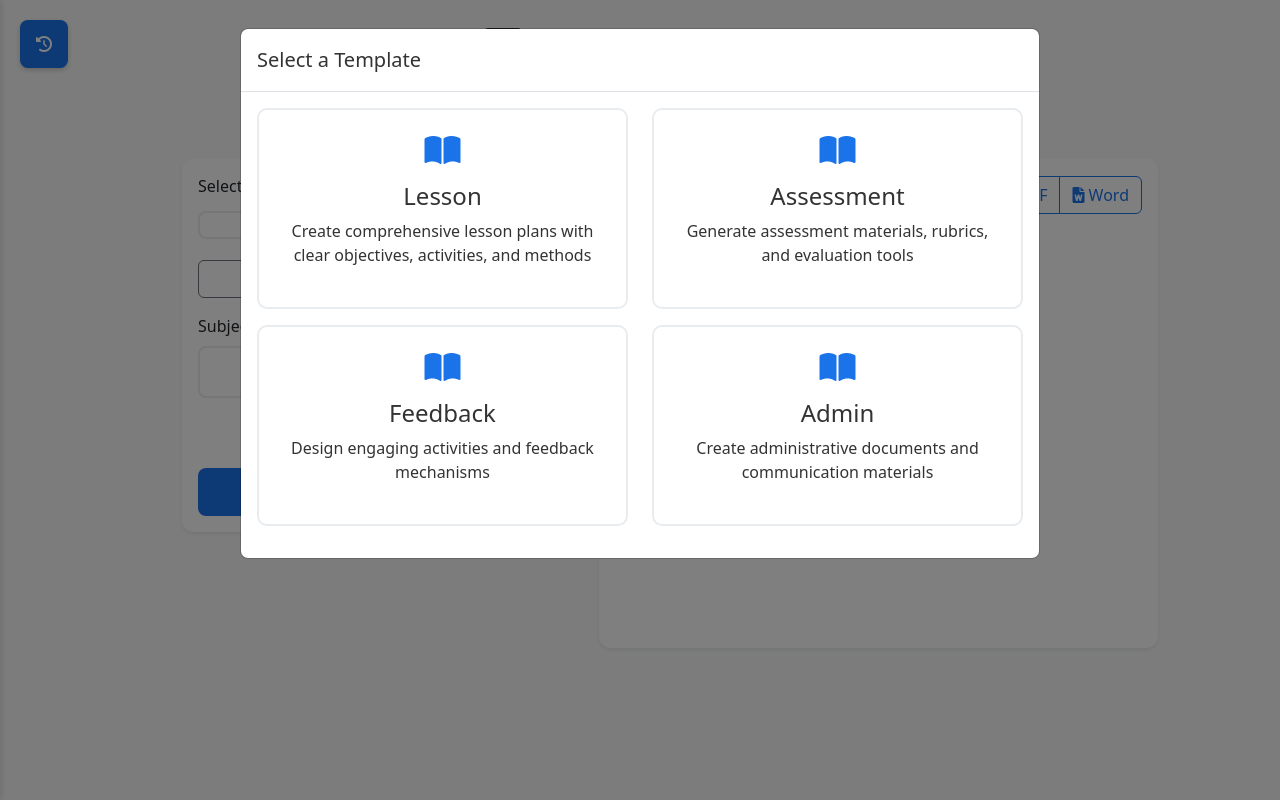
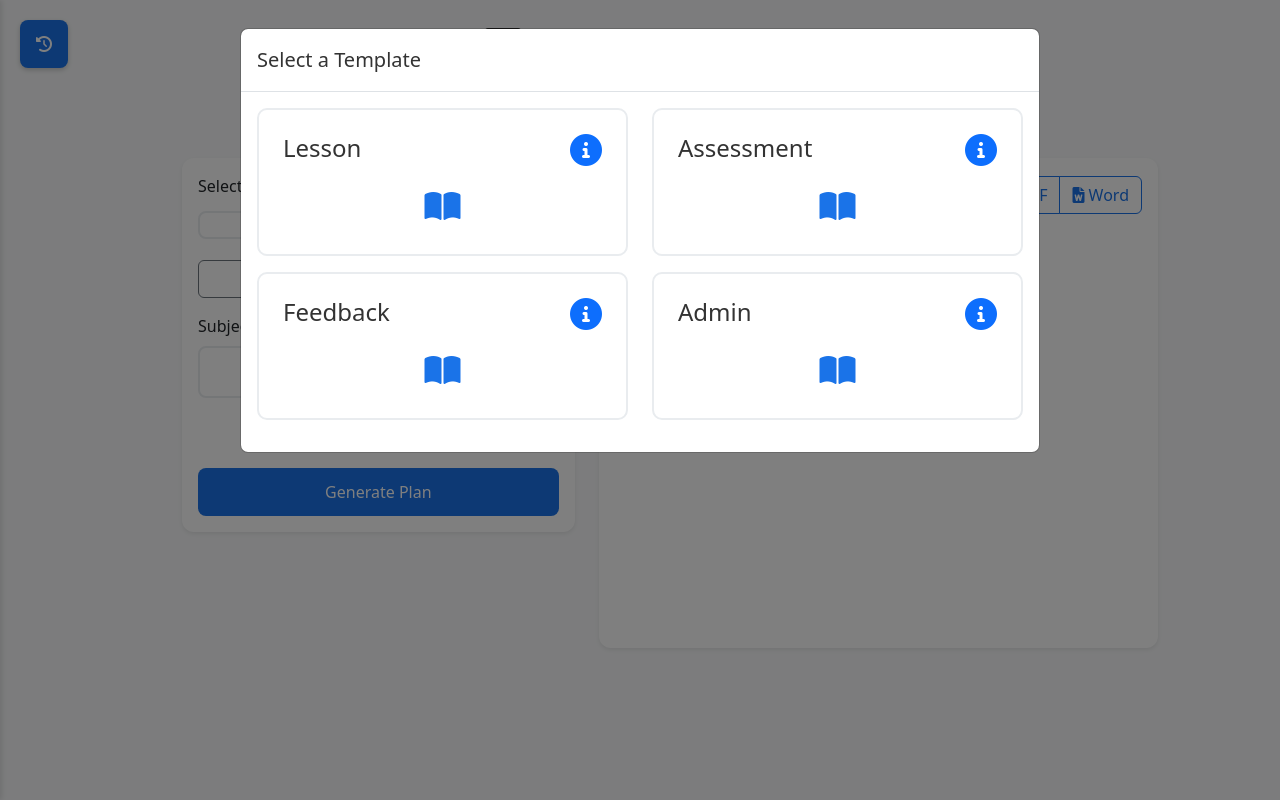
Before and after one commit to Koshkap/PlopPLAN, a Flask app: page /app in a window 1280 px wide. Run offline with Flask 3, Linux system fonts and the light colour scheme; some libraries are stand-ins or nearby versions.

Commit message:
Agent query: Can you check if: 1. The (i) tooltips appear next to template names and show descriptions when hovering, and 2. The generated lesson plan sections now show only one-line previews?
Improve lesson plan template display and add tooltips.  Concisely displays template previews and adds informative tooltips for each template.

Screenshot: https://storage.googleapis.com/screenshot-production-us-central1/aa720c19-8571-43a4-80c0-a5c84cdc43dd/32bc54f6-f443-4e2e-9ea0-d8932bde494b.jpg

```diff
--- a/static/js/app.js
+++ b/static/js/app.js
@@ -1,4 +1,10 @@
 document.addEventListener('DOMContentLoaded', function() {
+    // Initialize tooltips
+    const tooltipTriggerList = [].slice.call(document.querySelectorAll('[data-bs-toggle="tooltip"]'));
+    tooltipTriggerList.forEach(function (tooltipTriggerEl) {
+        new bootstrap.Tooltip(tooltipTriggerEl);
+    });
+
     // Initialize modals
     const templateModalEl = document.getElementById('templateModal');
     const templateModal = new bootstrap.Modal(templateModalEl);
@@ -238,7 +244,7 @@ document.addEventListener('DOMContentLoaded', function() {
                 <div class="section-header" onclick="this.nextElementSibling.classList.toggle('expanded')">
                     <h4>${title}</h4>
                     <div class="section-summary">
-                        ${Array.isArray(summary) ? summary.map(s => `<p>${s}</p>`).join('') : ''}
+                        ${Array.isArray(summary) ? `<p>${summary[0]}</p>` : ''}
                     </div>
                 </div>
                 <div class="section-content">
--- a/templates/index.html
+++ b/templates/index.html
@@ -22,9 +22,14 @@
                         {% for template_key, template in templates.items() %}
                         <div class="col-md-6 mb-3">
                             <div class="template-card" data-template="{{ template_key }}" data-subtemplates='{{ template.subtemplates|tojson }}'>
-                                <i class="fas fa-book-open"></i>
-                                <h4>{{ template_key|title }}</h4>
-                                <p>{{ template.description }}</p>
+                                <div class="d-flex align-items-start justify-content-between mb-2">
+                                    <h4>{{ template_key|title }}</h4>
+                                    <i class="fas fa-info-circle text-primary"
+                                       data-bs-toggle="tooltip"
+                                       data-bs-placement="top"
+                                       title="{{ template.description }}"></i>
+                                </div>
+                                <i class="fas fa-book-open mb-2"></i>
                             </div>
                         </div>
                         {% endfor %}
@@ -149,9 +154,9 @@
                             </div>
                         </div>
                         <div id="lessonPlanOutput" class="lesson-output">
-                            <div class="text-center text-muted py-5">
-                                <i class="fas fa-lightbulb fa-3x mb-3"></i>
-                                <p>Your generated plan will appear here</p>
+                            <div class="text-center text-muted py-4">
+                                <i class="fas fa-lightbulb fa-2x mb-2"></i>
+                                <p>Your lesson plan will appear here</p>
                             </div>
                         </div>
                     </div>
```
